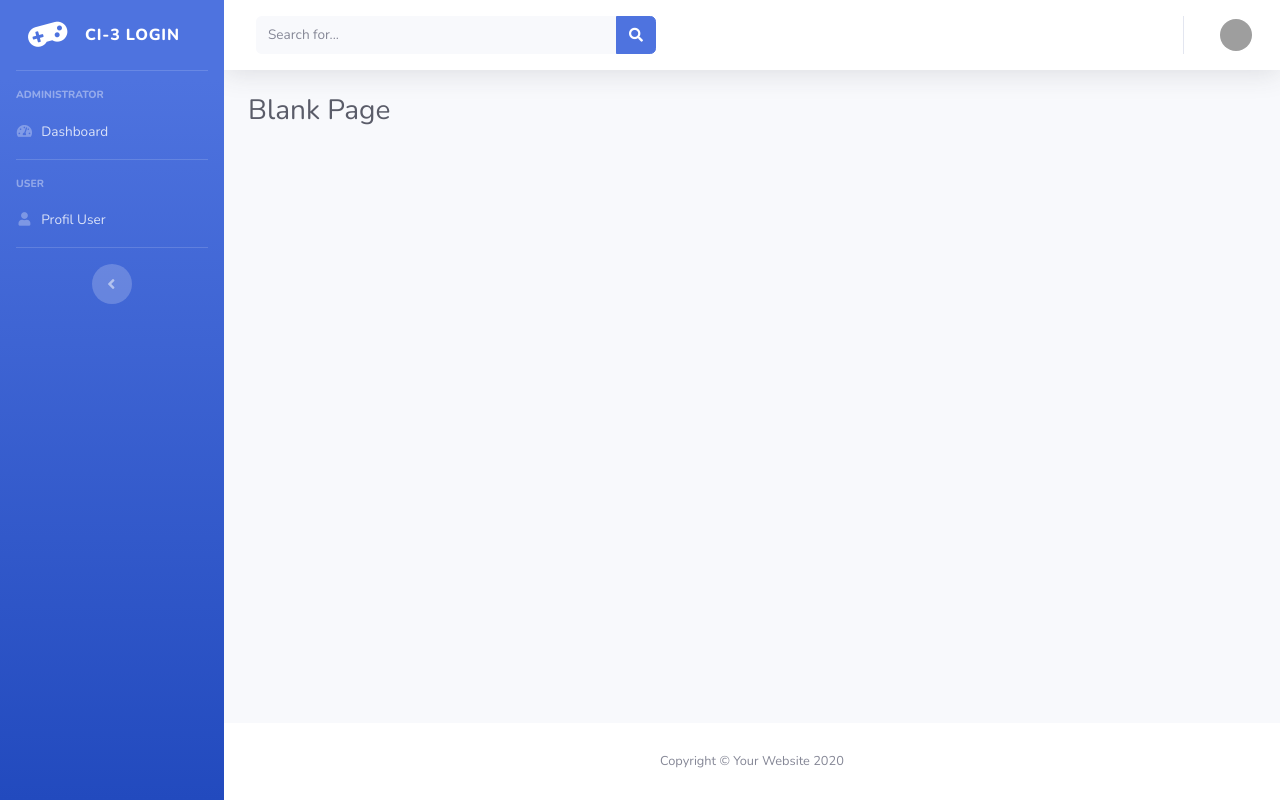
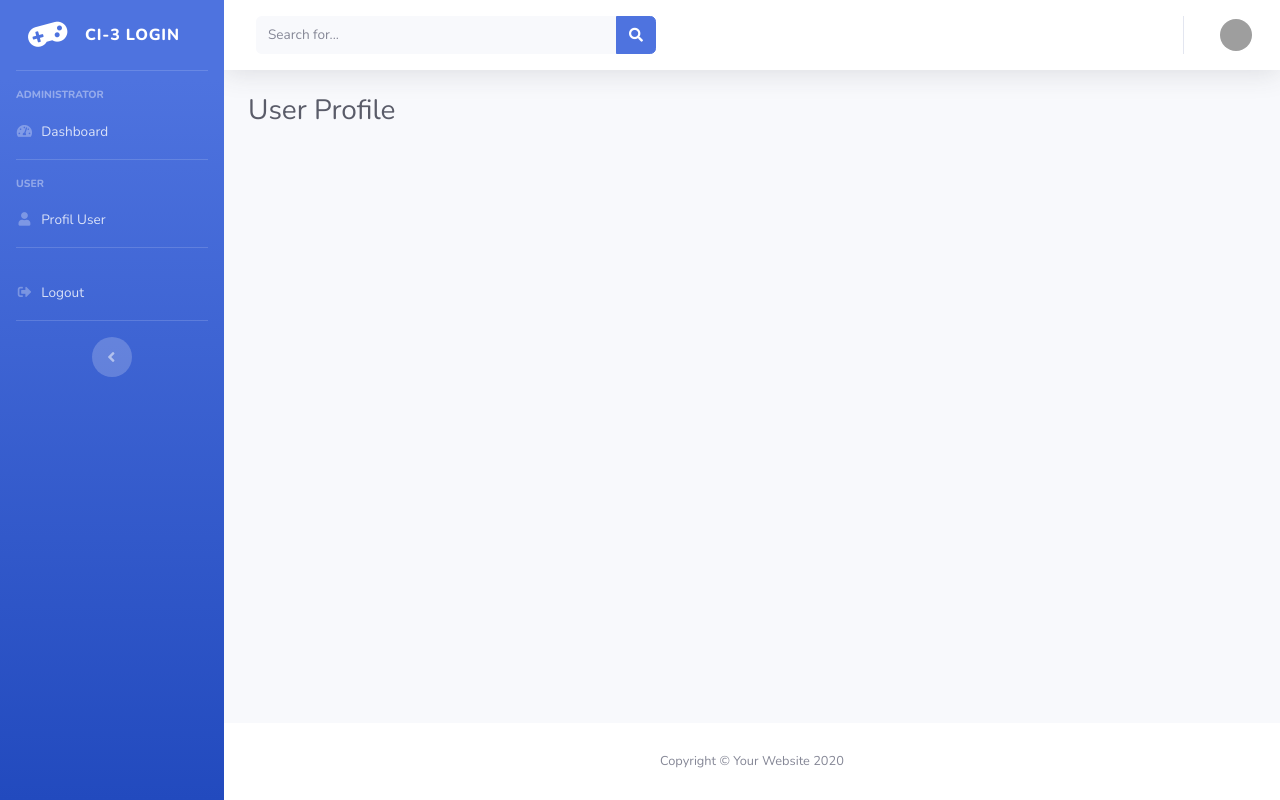
Before and after one commit to normndakbr/ci3-login-system, a CodeIgniter app: page /ci3-login-system/index.php/user/index in a window 1280 px wide. Run offline with CodeIgniter, Linux system fonts and the light colour scheme; data that the repository does not hold is empty; grey boxes are pictures that could not be loaded.

Commit message:
Update index.php

```diff
--- a/application/views/user/index.php
+++ b/application/views/user/index.php
@@ -64,6 +64,16 @@
                 <a class="nav-link" href="charts.html">
                     <i class="fas fa-fw fa-user"></i>
                     <span>Profil User</span></a>
+            </li>
+
+            <!-- Divider -->
+            <hr class="sidebar-divider">
+
+            <!-- Nav Item - Charts -->
+            <li class="nav-item">
+                <a class="nav-link" href="<?= base_url('auth/logout'); ?>">
+                    <i class="fas fa-fw fa-sign-out-alt"></i>
+                    <span>Logout</span></a>
             </li>
 
             <!-- Divider -->
@@ -157,7 +167,7 @@
                 <div class="container-fluid">
 
                     <!-- Page Heading -->
-                    <h1 class="h3 mb-4 text-gray-800">Blank Page</h1>
+                    <h1 class="h3 mb-4 text-gray-800"><?= $tittle; ?></h1>
 
                 </div>
                 <!-- /.container-fluid -->
```
